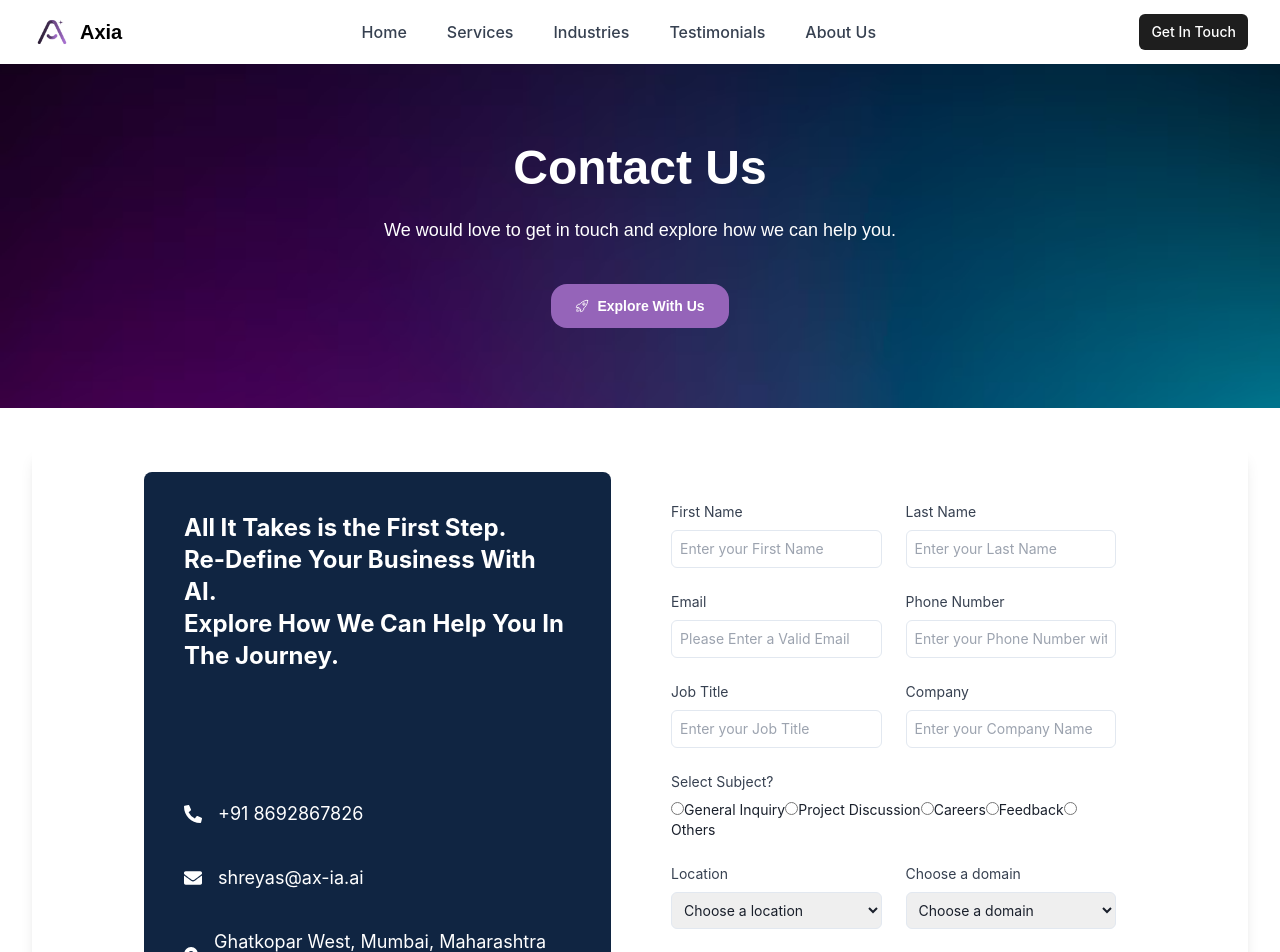
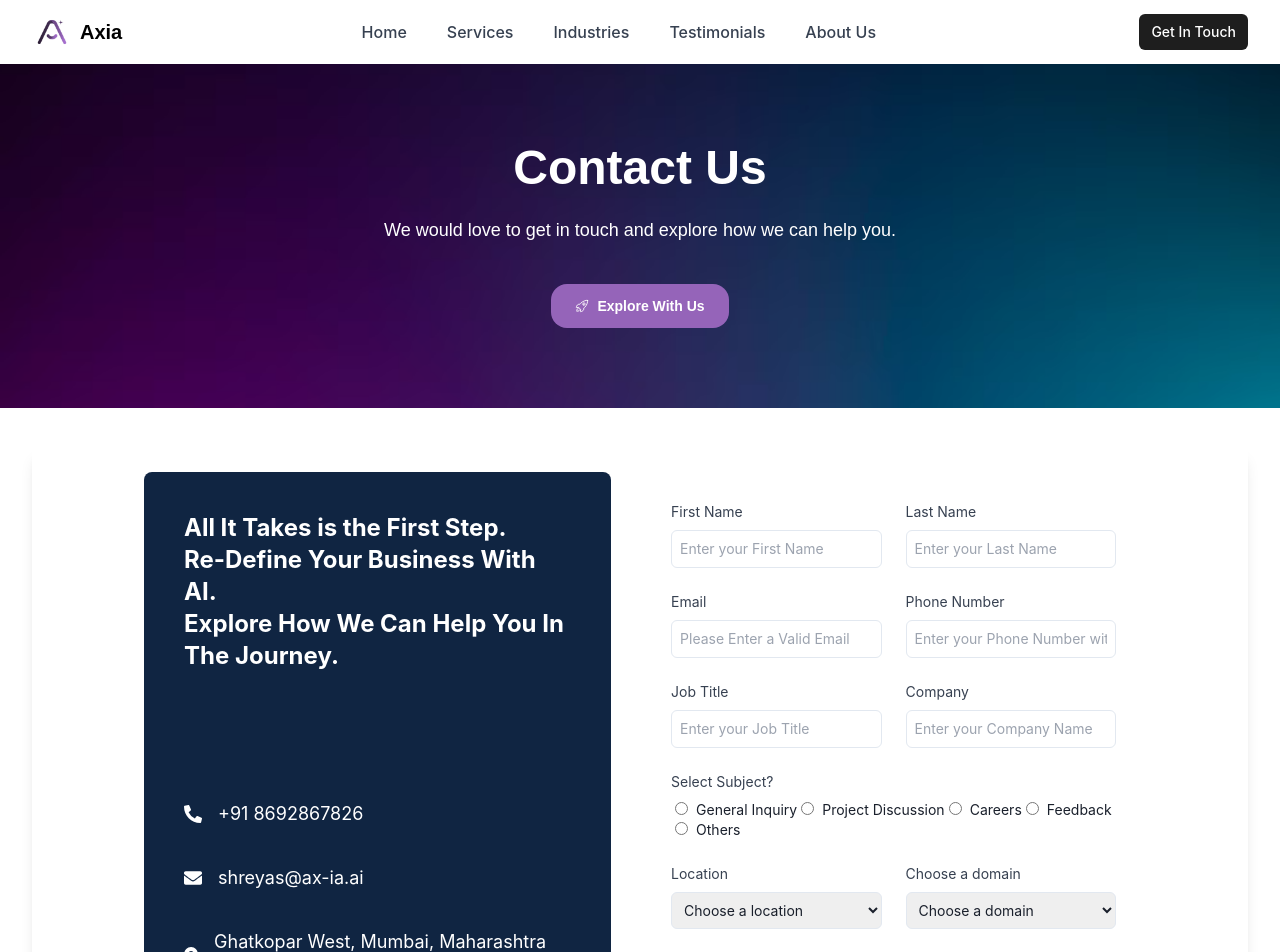
Before and after one commit to axia-ai/axia-ai-website, a React (Vite) app: page /contactUs in a window 1280 px wide. Shown: the top 952 px of the page. Built offline with nearby package versions, Linux system fonts and the light colour scheme.

Commit message:
spacing in radio input is adjusted.

```diff
--- a/src/Components/ContactUsComponents/ContactUsForm.jsx
+++ b/src/Components/ContactUsComponents/ContactUsForm.jsx
@@ -62,6 +62,7 @@ function ContactUsForm() {
             id="html"
             name="fav_language"
             value="HTML"
+            className="mr-2 ml-1"
           />
           <label for="html">General Inquiry</label>
            <input
@@ -69,6 +70,7 @@ function ContactUsForm() {
             id="css"
             name="fav_language"
             value="CSS"
+            className="mr-2 ml-1"
           />
           <label for="html">Project Discussion</label>
            <input
@@ -76,6 +78,7 @@ function ContactUsForm() {
             id="css"
             name="fav_language"
             value="CSS"
+            className="mr-2 ml-1"
           />
           <label for="html">Careers</label>
            <input
@@ -83,6 +86,7 @@ function ContactUsForm() {
             id="css"
             name="fav_language"
             value="CSS"
+            className="mr-2 ml-1"
           />
           <label for="css">Feedback</label>
           <input
@@ -90,6 +94,7 @@ function ContactUsForm() {
             id="javascript"
             name="fav_language"
             value="JavaScript"
+            className="mr-2 ml-1"
           />
             <label for="javascript">Others</label>
         </div>
```
